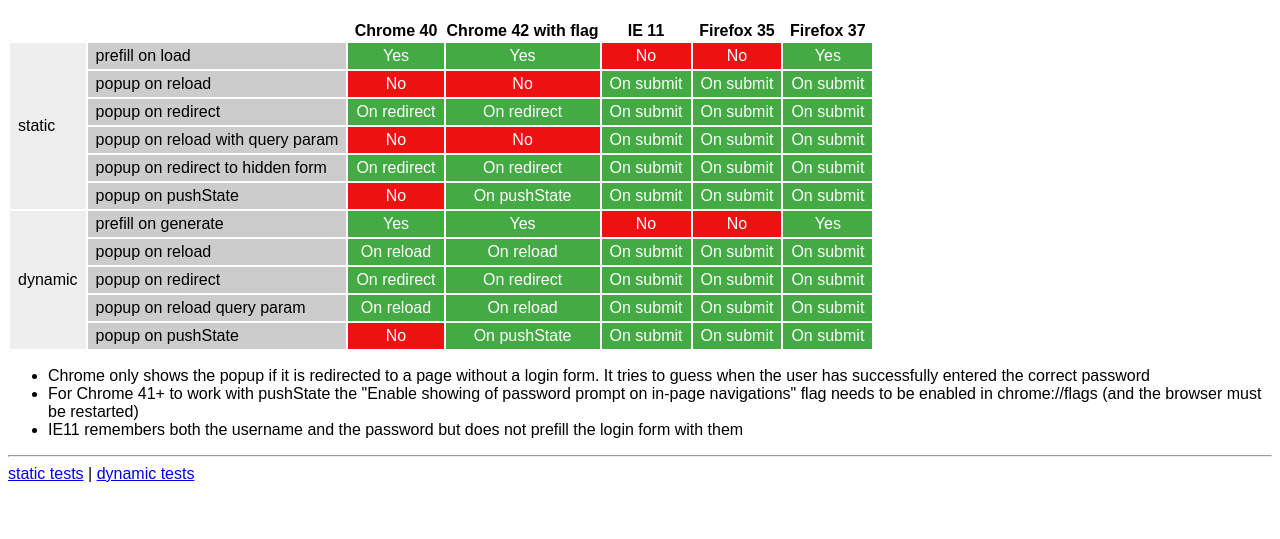
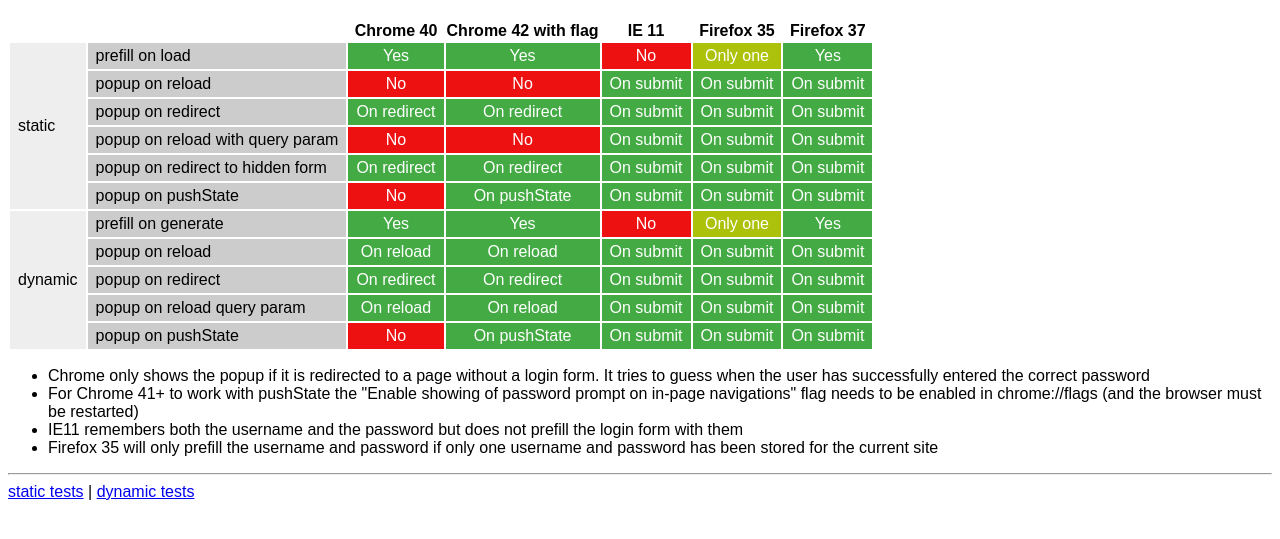
Before and after one commit to mariusGundersen/ajax-login, a website: page index.html in a window 1280 px wide. Shown: the part 61-600 px from the top of the page. Drawn offline with Linux system fonts and the light colour scheme.

Commit message:
Updated results for Firefox 35 prefilling username and password

```diff
--- a/index.html
+++ b/index.html
@@ -15,7 +15,8 @@
 }
 
 table .no,
-table .yes{
+table .yes,
+table .almost{
   text-align: center;
   color: white;
 }
@@ -24,6 +25,9 @@
 }
 table .yes{
   background-color: #44AB44;
+}
+table .almost{
+  background-color: #ACC20A;
 }
 </style>
 
@@ -44,7 +48,7 @@
     <td class="yes">Yes</td>
     <td class="yes">Yes</td>
     <td class="no">No</td>
-    <td class="no">No</td>
+    <td class="almost">Only one</td>
     <td class="yes">Yes</td>
   </tr>
   <tr>
@@ -93,7 +97,7 @@
     <td class="yes">Yes</td>
     <td class="yes">Yes</td>
     <td class="no">No</td>
-    <td class="no">No</td>
+    <td class="almost">Only one</td>
     <td class="yes">Yes</td>
   </tr>
   <tr>
@@ -133,6 +137,7 @@
   <li>Chrome only shows the popup if it is redirected to a page without a login form. It tries to guess when the user has successfully entered the correct password
   <li>For Chrome 41+ to work with pushState the "Enable showing of password prompt on in-page navigations" flag needs to be enabled in chrome://flags (and the browser must be restarted)
   <li>IE11 remembers both the username and the password but does not prefill the login form with them
+  <li>Firefox 35 will only prefill the username and password if only one username and password has been stored for the current site
 </ul>
 <hr>
 <a href="/static.html">static tests</a> | <a href="/dynamic.html">dynamic tests</a>
```
